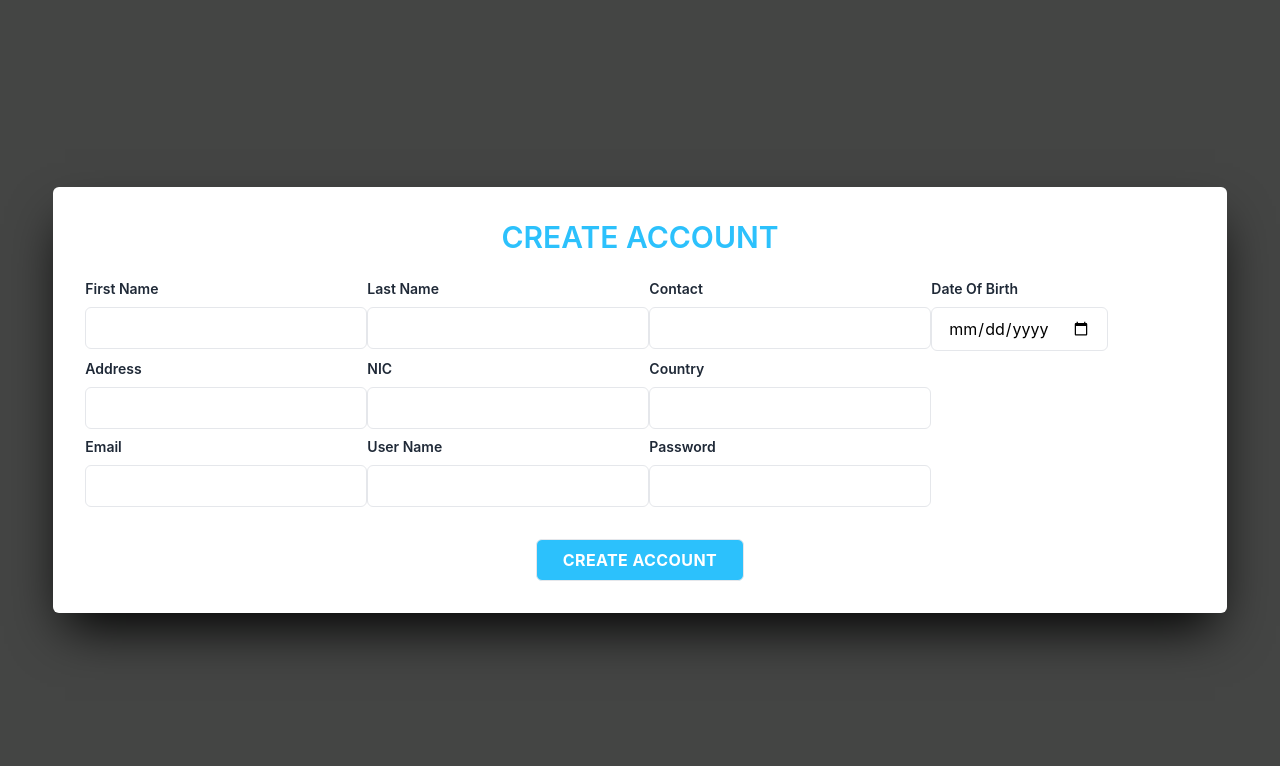
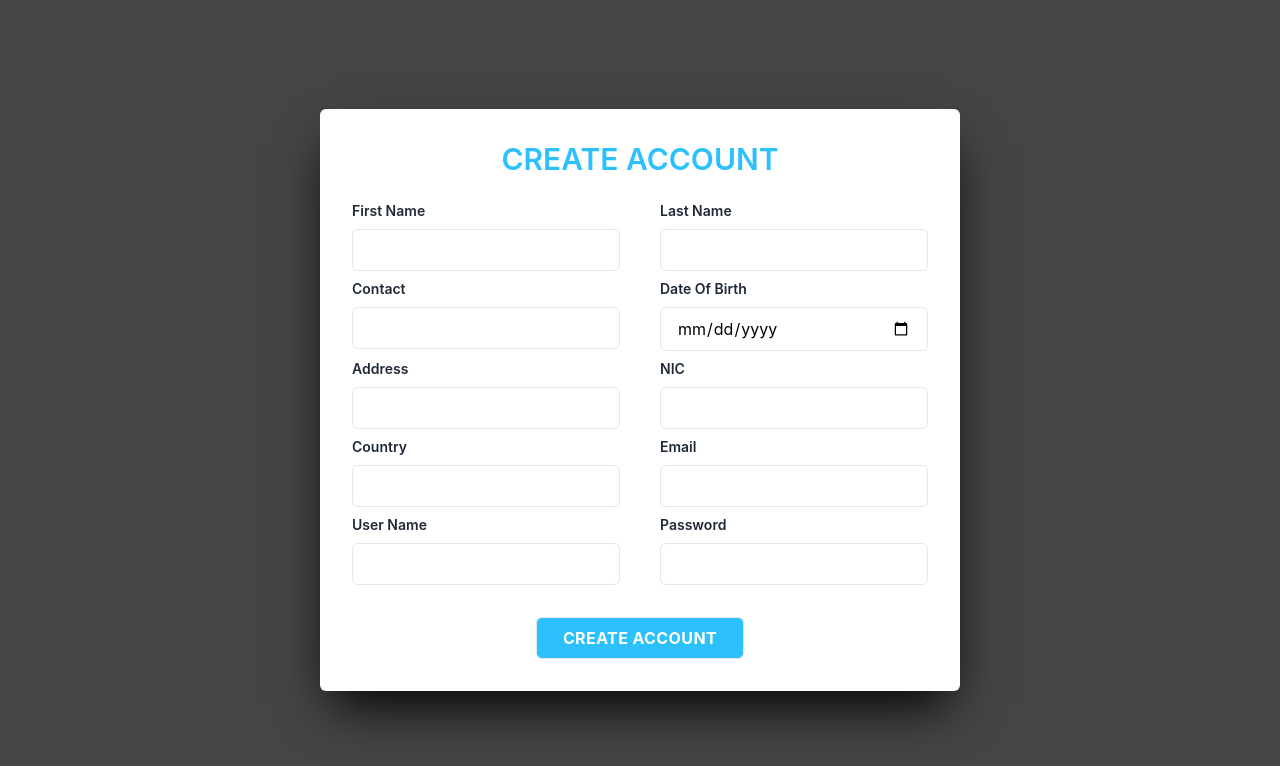
Before and after one commit to ChavinduShirantha/RAD-Course-Work, a React (Create React App) app in the folder client/: page /signup in a window 1280 px wide. Shown: the top 766 px of the page. Built offline with nearby package versions, Linux system fonts and the light colour scheme.

Commit message:
Updated SignUp.tsx

```diff
--- a/client/src/view/pages/SignUp/SignUp.tsx
+++ b/client/src/view/pages/SignUp/SignUp.tsx
@@ -4,13 +4,13 @@ export class SignUp extends Component {
     render() {
         return (
             <div className="flex flex-wrap justify-center min-h-screen bg-[#444544] ">
-                <div className="w-11/12 p-8 m-auto bg-white rounded-md shadow-[#000] shadow-2xl">
+                <div className="w-1/2 p-8 m-auto bg-white rounded-md shadow-[#000] shadow-2xl">
                     <h1 className="text-3xl font-semibold text-center text-[#2cc1fc] uppercase">
                         Create Account
                     </h1>
                     <form className="mt-6">
-                        <div className="flex flex-wrap">
-                            <div className="mb-2">
+                            <div className="flex flex-row gap-10">
+                                <div className="mb-2 basis-1/2 ">
                                     <label
                                         className="block text-sm font-semibold text-gray-800">
                                         First Name
@@ -18,7 +18,7 @@ export class SignUp extends Component {
                                     <input type="text"
                                            className="block w-full px-4 py-2 mt-2 bg-white border rounded-md focus:border-[#2cc1fc] focus:ring-[#2cc1fc] focus:outline-none focus:ring focus:ring-opacity-40"/>
                                 </div>
-                            <div className="mb-2">
+                                <div className="mb-2 basis-1/2">
                                     <label
                                         className="block text-sm font-semibold text-gray-800">
                                         Last Name
@@ -27,7 +27,9 @@ export class SignUp extends Component {
                                         type="text"
                                         className="block w-full px-4 py-2 mt-2  bg-white border rounded-md focus:border-[#2cc1fc] focus:ring-[#2cc1fc] focus:outline-none focus:ring focus:ring-opacity-40"/>
                                 </div>
-                            <div className="mb-2">
+                            </div>
+                            <div className="flex flex-row gap-10">
+                                <div className="mb-2 basis-1/2">
                                     <label
                                         className="block text-sm font-semibold text-gray-800">
                                         Contact
@@ -35,7 +37,7 @@ export class SignUp extends Component {
                                     <input type="tel"
                                            className="block w-full px-4 py-2 mt-2 bg-white border rounded-md focus:border-[#2cc1fc] focus:ring-[#2cc1fc] focus:outline-none focus:ring focus:ring-opacity-40"/>
                                 </div>
-                            <div className="mb-2">
+                                <div className="mb-2 basis-1/2">
                                     <label
                                         className="block text-sm font-semibold text-gray-800">
                                         Date Of Birth
@@ -44,7 +46,9 @@ export class SignUp extends Component {
                                         type="date"
                                         className="block w-full px-4 py-2 mt-2  bg-white border rounded-md focus:border-[#2cc1fc] focus:ring-[#2cc1fc] focus:outline-none focus:ring focus:ring-opacity-40"/>
                                 </div>
-                            <div className="mb-2">
+                            </div>
+                            <div className="flex flex-row gap-10">
+                                <div className="mb-2 basis-1/2">
                                     <label
                                         className="block text-sm font-semibold text-gray-800">
                                         Address
@@ -52,7 +56,7 @@ export class SignUp extends Component {
                                     <input type="text"
                                            className="block w-full px-4 py-2 mt-2 bg-white border rounded-md focus:border-[#2cc1fc] focus:ring-[#2cc1fc] focus:outline-none focus:ring focus:ring-opacity-40"/>
                                 </div>
-                            <div className="mb-2">
+                                <div className="mb-2 basis-1/2">
                                     <label
                                         className="block text-sm font-semibold text-gray-800">
                                         NIC
@@ -61,7 +65,9 @@ export class SignUp extends Component {
                                         type="text"
                                         className="block w-full px-4 py-2 mt-2  bg-white border rounded-md focus:border-[#2cc1fc] focus:ring-[#2cc1fc] focus:outline-none focus:ring focus:ring-opacity-40"/>
                                 </div>
-                            <div className="mb-2">
+                            </div>
+                            <div className="flex flex-row gap-10">
+                                <div className="mb-2 basis-1/2">
                                     <label
                                         className="block text-sm font-semibold text-gray-800">
                                         Country
@@ -69,7 +75,7 @@ export class SignUp extends Component {
                                     <input type="text"
                                            className="block w-full px-4 py-2 mt-2 bg-white border rounded-md focus:border-[#2cc1fc] focus:ring-[#2cc1fc] focus:outline-none focus:ring focus:ring-opacity-40"/>
                                 </div>
-                            <div className="mb-2">
+                                <div className="mb-2 basis-1/2">
                                     <label
                                         className="block text-sm font-semibold text-gray-800">
                                         Email
@@ -78,7 +84,9 @@ export class SignUp extends Component {
                                         type="email"
                                         className="block w-full px-4 py-2 mt-2  bg-white border rounded-md focus:border-[#2cc1fc] focus:ring-[#2cc1fc] focus:outline-none focus:ring focus:ring-opacity-40"/>
                                 </div>
-                            <div className="mb-2">
+                            </div>
+                            <div className="flex flex-row gap-10">
+                                <div className="mb-2 basis-1/2">
                                     <label
                                         className="block text-sm font-semibold text-gray-800">
                                         User Name
@@ -86,7 +94,7 @@ export class SignUp extends Component {
                                     <input type="text"
                                            className="block w-full px-4 py-2 mt-2 bg-white border rounded-md focus:border-[#2cc1fc] focus:ring-[#2cc1fc] focus:outline-none focus:ring focus:ring-opacity-40"/>
                                 </div>
-                            <div className="mb-2">
+                                <div className="mb-2 basis-1/2">
                                     <label
                                         className="block text-sm font-semibold text-gray-800">
                                         Password
```
Lines whose indentation alone changed are shown as unchanged.
